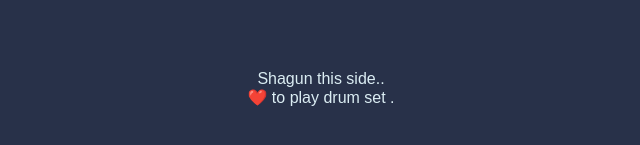
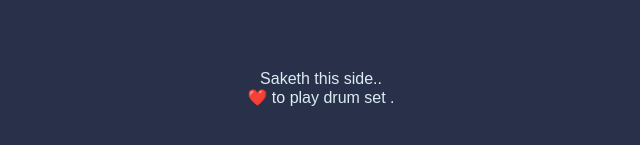
Before and after one commit to Saketh1579/Saketh, a plain HTML site: page index.html in a window 1280 px wide. Shown: the part 505-650 px from the top of the page, 319-959 px from the left. Drawn offline with Linux system fonts and the light colour scheme.

Commit message:
Update index.html

```diff
--- a/index.html
+++ b/index.html
@@ -23,7 +23,7 @@
 
 
   <footer>
-    Shagun this side..<br>
+    Saketh this side..<br>
     ❤️ to play drum set .
   </footer>
 
```
